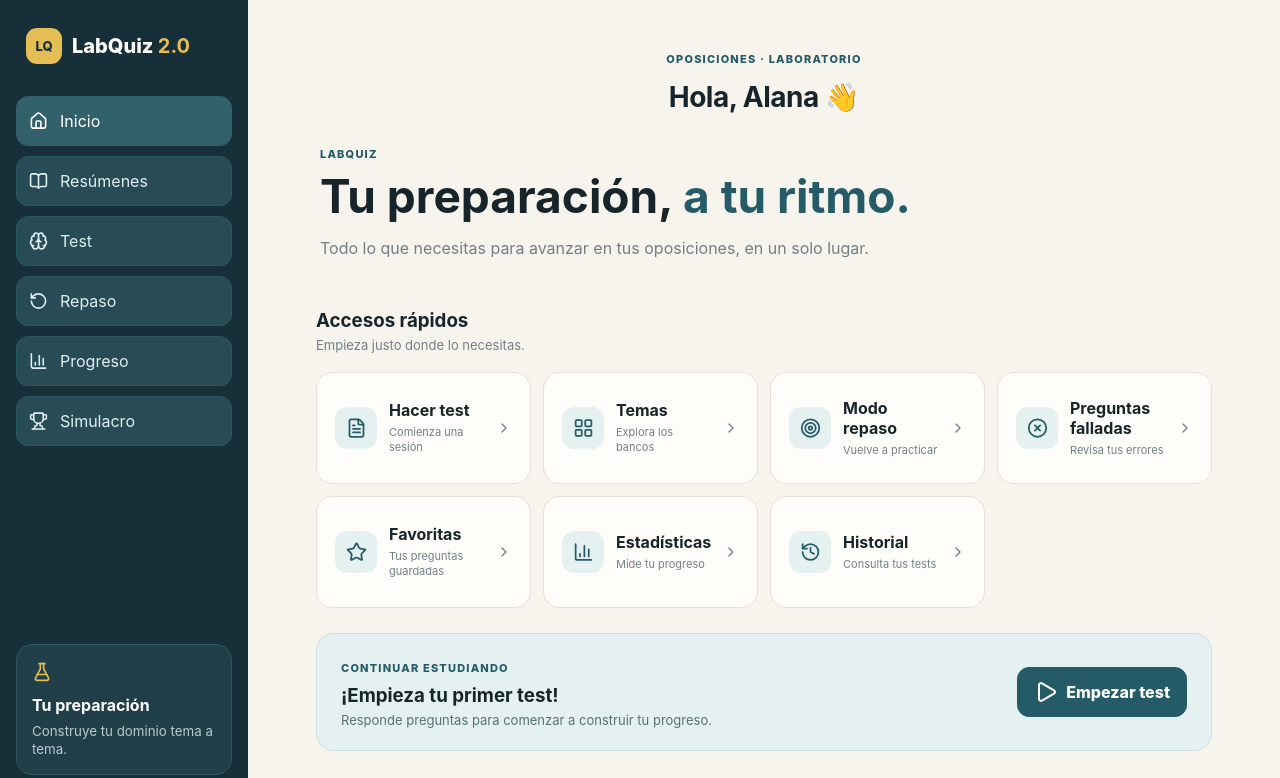
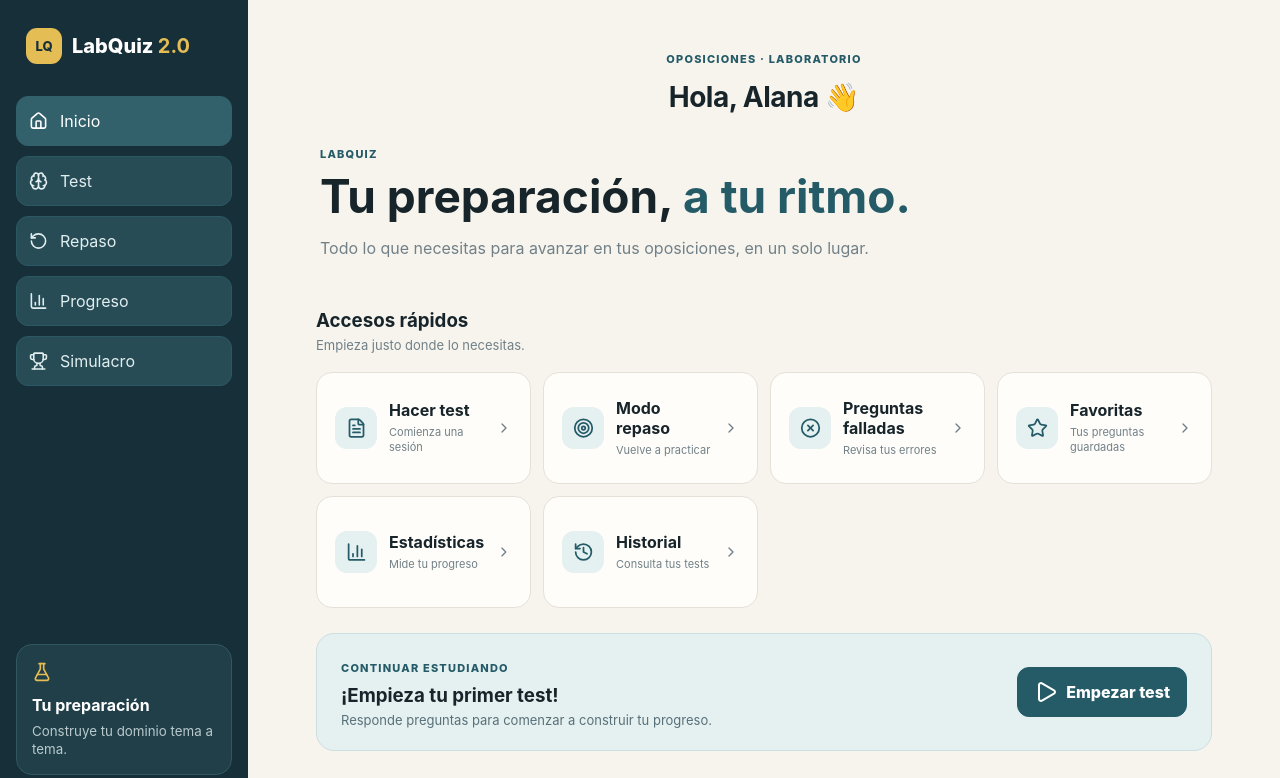
Before and after one commit to alaniiitta/Labquiz-2.0, a React (Vite) app: page / in a window 1280 px wide. Shown: the top 778 px of the page. Built offline with nearby package versions, Linux system fonts and the light colour scheme.

Commit message:
Remove summaries and topics sections

```diff
--- a/src/main.jsx
+++ b/src/main.jsx
@@ -33,7 +33,7 @@ const getPdfUrl=id=>Object.entries(pdfFiles).find(([path])=>new RegExp(`(?:tema|
     ?? Object.entries(pdfFiles).find(([path])=>new RegExp(`(?:tema|topic)[-_\\s]*${id}(?:\\D|$)` ,"i").test(path))?.[1];
 
 function App(){
- const [page,setPage]=useState("home"),[selected,setSelected]=useState(null),[mobile,setMobile]=useState(false);
+ const [page,setPage]=useState("home"),[mobile,setMobile]=useState(false);
  const [userData,setUserData]=useState(loadUserData);
  useEffect(()=>localStorage.setItem(STORAGE_KEY,JSON.stringify(userData)),[userData]);
  const go=p=>{setPage(p);setMobile(false);window.scrollTo(0,0)};
@@ -41,14 +41,12 @@ function App(){
   <aside className={"sidebar "+(mobile?"open":"")}><div className="brand"><div className="logo">LQ</div><span>LabQuiz <b>2.0</b></span></div>
    <button className="close" onClick={()=>setMobile(false)}><X/></button>
     <nav className="nav">{[
-    ["home","Inicio",Home],["summaries","Resúmenes",BookOpen],["test","Test",Brain],["review","Repaso",RotateCcw],["progress","Progreso",BarChart3],["simulacrum","Simulacro",Trophy]
+    ["home","Inicio",Home],["test","Test",Brain],["review","Repaso",RotateCcw],["progress","Progreso",BarChart3],["simulacrum","Simulacro",Trophy]
    ].map(([id,label,Icon])=><button key={id} className={page===id?"active":""} onClick={()=>go(id)}><Icon/><span>{label}</span></button>)}</nav>
    <div className="sidecard"><FlaskConical/><strong>Tu preparación</strong><small>Construye tu dominio tema a tema.</small></div>
   </aside>
   <main><header className={page==="home"?"homeHeader":""}><button className="mobileMenu" onClick={()=>setMobile(true)}><Menu/></button><div><span className="eyebrow">OPOSICIONES · LABORATORIO</span><h1>{page==="home"?"Hola, Alana 👋":pageTitle(page)}</h1></div></header>
-    {page==="home"&&<HomePage go={go} data={userData} openTopic={t=>{setSelected(t);go("topic")}}/>}
-   {page==="summaries"&&<SummaryPage openTopic={t=>{setSelected(t);go("topic")}}/>}
-   {page==="topic"&&selected&&<TopicPage topic={selected} go={go}/>}
+    {page==="home"&&<HomePage go={go} data={userData}/>}
     {page==="test"&&<TestPage go={go} questionProgress={userData.progress} onQuestionAnswered={next=>setUserData(prev=>({...prev,progress:next}))} onSessionComplete={result=>setUserData(prev=>({...prev,tests:prev.tests+1,answered:prev.answered+result.answered,correct:prev.correct+result.correct,incorrect:prev.incorrect+result.incorrect,history:[...prev.history,result]}))} />}
    {page==="review"&&<ReviewPage go={go}/>}
     {page==="progress"&&<ProgressPage data={userData}/>}
@@ -59,11 +57,10 @@ function App(){
   </main>
  </div>
 }
-const pageTitle=p=>({summaries:"Temas",topic:"Tema",test:"Test",review:"Modo repaso",progress:"Estadísticas",wrong:"Preguntas falladas",favorites:"Favoritas",history:"Historial",simulacrum:"Simulacro"}[p]);
+const pageTitle=p=>({test:"Test",review:"Modo repaso",progress:"Progreso",wrong:"Preguntas falladas",favorites:"Favoritas",history:"Historial",simulacrum:"Simulacro"}[p]);
 
 const quickActions=[
  ["test","Hacer test","Comienza una sesión",FileText],
- ["summaries","Temas","Explora los bancos",LayoutGrid],
  ["review","Modo repaso","Vuelve a practicar",Target],
  ["wrong","Preguntas falladas","Revisa tus errores",CircleX],
  ["favorites","Favoritas","Tus preguntas guardadas",Star],
@@ -71,11 +68,10 @@ const quickActions=[
  ["history","Historial","Consulta tus tests",History]
 ];
 
-function HomePage({go,openTopic,data}){return <div className="homeDashboard">
+function HomePage({go,data}){return <div className="homeDashboard">
  <section className="welcome"><span className="eyebrow">LABQUIZ</span><h2>Tu preparación, <em>a tu ritmo.</em></h2><p>Todo lo que necesitas para avanzar en tus oposiciones, en un solo lugar.</p></section>
  <section className="quickSection"><div className="sectionHead"><div><h3>Accesos rápidos</h3><p>Empieza justo donde lo necesitas.</p></div></div><div className="quickGrid">{quickActions.map(([id,label,description,Icon])=><button className="quickAction" key={id} onClick={()=>go(id)}><span className="quickIcon"><Icon/></span><span><b>{label}</b><small>{description}</small></span><ChevronRight/></button>)}</div></section>
  <section className="continueSection"><div><span className="eyebrow">CONTINUAR ESTUDIANDO</span><h3>{data.tests?"Continúa con tu preparación":"¡Empieza tu primer test!"}</h3><p>{data.tests?"Retoma tu último test cuando quieras.":"Responde preguntas para comenzar a construir tu progreso."}</p></div><button className="primary" onClick={()=>go("test")}><Play/> Empezar test</button></section>
- <section className="topicsSection"><div className="sectionHead"><div><h3>Tus temas</h3><p>{topics.length} temas disponibles</p></div><button className="textBtn" onClick={()=>go("summaries")}>Ver todos <ChevronRight/></button></div><div className="homeTopics">{topics.map(topic=><button className="homeTopic" key={topic.id} onClick={()=>openTopic(topic)}><span className="topicNumber">{String(topic.id).padStart(2,"0")}</span><span className="homeTopicInfo"><b>{topic.title}</b><small>{getQuestionBank(topic.id).length?`${getQuestionBank(topic.id).length} preguntas`:(getPdfUrl(topic.id)?"PDF disponible":"Próximamente")}</small></span><ChevronRight/></button>)}</div></section>
  </div>}
 
 function Stat({icon,value,label}){return <div className="stat"><span>{icon}</span><strong>{value}</strong><small>{label}</small></div>}
@@ -88,7 +84,7 @@ function SummaryPage({openTopic}){const [q,setQ]=useState("");const filtered=top
  </div>}
 
 function TopicPage({topic,go}){return <div>
- <button className="back" onClick={()=>go("summaries")}><ArrowLeft/> Volver a resúmenes</button>
+ <button className="back" onClick={()=>go("test")}><ArrowLeft/> Volver al test</button>
  <section className="topicHero"><div><span className="badge">TEMA {String(topic.id).padStart(2,"0")}</span><h2>{topic.title}</h2><p>Contenido pendiente de añadir.</p></div></section>
  <div className="topicLayout"><article className="studyCard"><h3>📌 Resumen esencial</h3><div className="placeholder"><h4>Lo imprescindible</h4><p>Aquí irá el contenido estructurado del tema. La plantilla está preparada para añadir el resumen, conceptos clave, valores, técnicas y puntos de examen sin cambiar el diseño.</p><ul><li>Conceptos fundamentales</li><li>Datos y valores que memorizar</li><li>Interpretación de resultados</li><li>Errores frecuentes en examen</li></ul></div><h3>⭐ Preguntas que debes dominar</h3><div className="questionStrip">Añade aquí las preguntas estrella del tema.</div><h3>🧠 Reglas mnemotécnicas</h3><div className="questionStrip">Espacio preparado para tus reglas y trucos de memoria.</div></article>
  <aside className="topicActions"><div className="card"><h3>¿Qué hacemos ahora?</h3><button className="action" onClick={()=>go("test")}><Brain/><div><b>Hacer test</b><small>Preguntas disponibles del tema</small></div><ChevronRight/></button><button className="action"><Star/><div><b>Marcar para repasar</b><small>Guardar este tema</small></div></button><button className="action" onClick={()=>go("review")}><RotateCcw/><div><b>Repasar errores</b><small>Solo preguntas falladas</small></div></button></div></aside></div>
```
Also changed, not shown: 1 other file (tests, documents, lock files or other folders).
